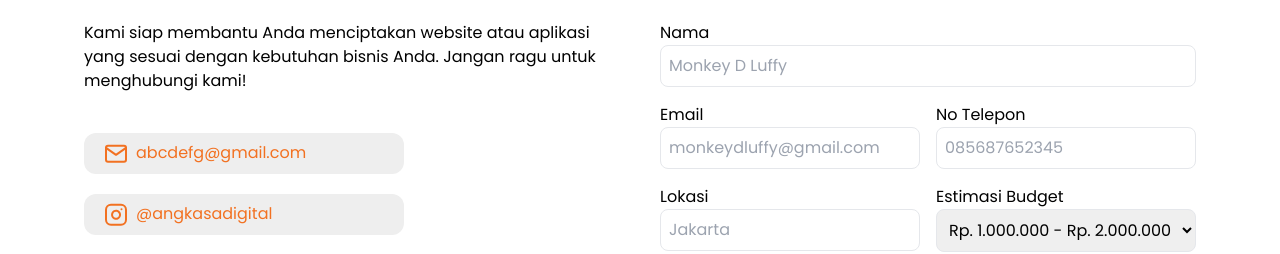
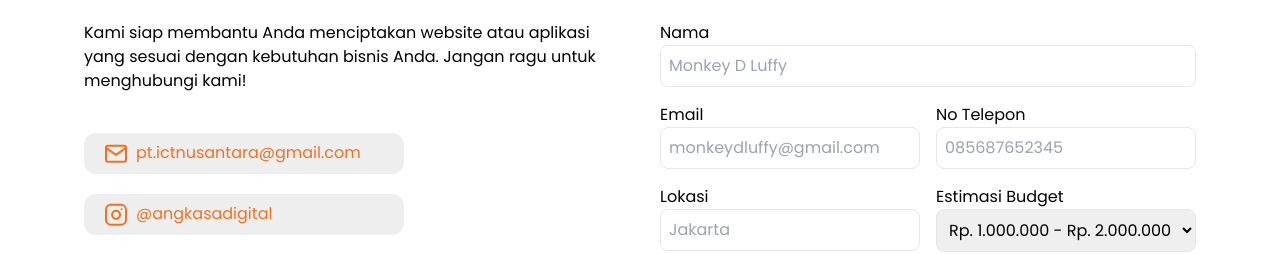
Before and after one commit to riddsep/angkasa-digital, a React (Vite) app: page / in a window 1280 px wide. Shown: the part 3700-3954 px from the top of the page. Built offline with nearby package versions, Linux system fonts and the light colour scheme.

Commit message:
feat: content writing

```diff
--- a/src/components/Footer.jsx
+++ b/src/components/Footer.jsx
@@ -11,7 +11,7 @@ function Footer() {
           <img src="instagram.svg" alt="" className="w-7 cursor-pointer" />
           <img src="map-pin.svg" alt="" className="w-7 cursor-pointer" />
           <a
-            href="mailto:abcdefg@gmail.com?subject=Halo Angkasa Digital&body=Saya tertarik untuk berkonsultasi."
+            href="mailto:pt.ictnusantara@gmail.com?subject=Halo Angkasa Digital&body=Saya tertarik untuk berkonsultasi."
             className="hover:underline"
           >
             <img src="mail.svg" alt="" className="w-7 cursor-pointer" />
--- a/src/components/Konsultasi.jsx
+++ b/src/components/Konsultasi.jsx
@@ -43,7 +43,7 @@ function Konsultasi({ contactRef }) {
           <div className="flex flex-col gap-5">
             <div className="flex w-80 items-center gap-2 rounded-xl bg-[#eeeeee] px-5 py-2 text-[#F27121]">
               <img src="/mail.svg" alt="" />
-              abcdefg@gmail.com
+              pt.ictnusantara@gmail.com
             </div>
             <div className="flex w-80 items-center gap-2 rounded-xl bg-[#eeeeee] px-5 py-2 text-[#F27121]">
               <img src="/instagram.svg" alt="" /> @angkasadigital
--- a/src/components/Navbar.jsx
+++ b/src/components/Navbar.jsx
@@ -25,7 +25,7 @@ const navlist = [
   {
     id: 5,
     title: "Hubungi Kami",
-    href: "https://wa.me/6282283272280", // Tambahkan link WhatsApp atau lainnya
+    href: "https://wa.me/6281298986482", // Tambahkan link WhatsApp atau lainnya
   },
 ];
 const Navbar = ({ isSticky, scrollToSection }) => {
```
